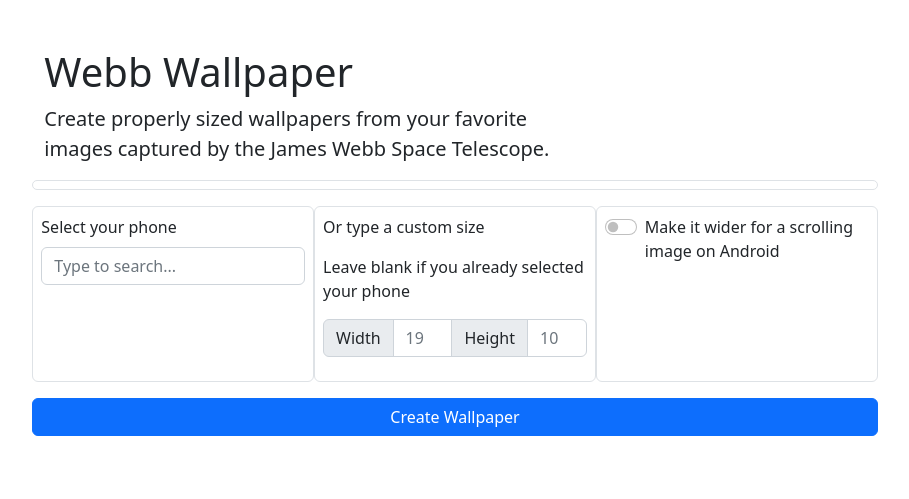
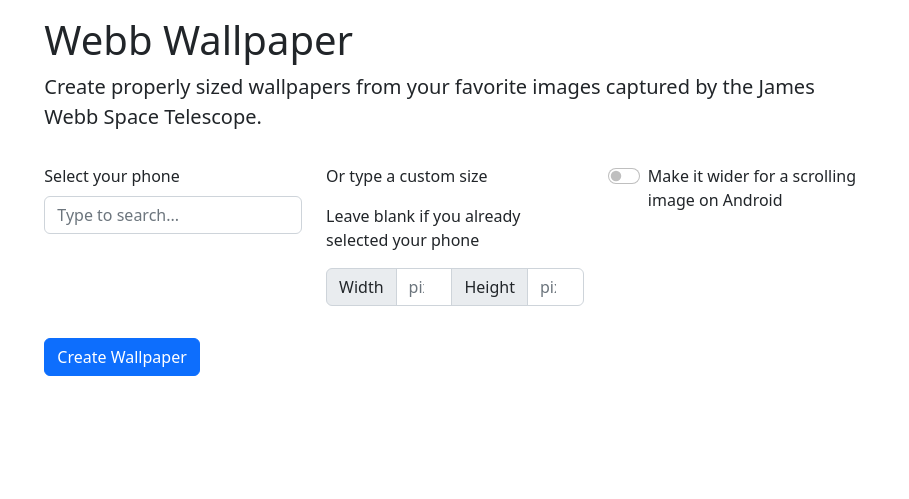
Before and after one commit to PicoPlanetDev/webb-wallpaper, a Flask app: page / in a window 1280 px wide. Shown: the top 499 px of the page, without its empty margins (185-1094 px from the left). Run offline with Flask 2, Linux system fonts and the light colour scheme.

Commit message:
Cleaned up layout

```diff
--- a/templates/index.html
+++ b/templates/index.html
@@ -15,30 +15,30 @@
 </head>
 
 <body>
-    <div class="col-lg-8 mx-auto p-3 py-md-5">
+    <div class="col-lg-8 mx-auto p-3">
         <main>
             <h1>Webb Wallpaper</h1>
-            <p class="fs-5 col-md-8">
+            <p class="fs-5">
                 Create properly sized wallpapers from your favorite images captured by the James Webb Space Telescope.
             </p>
-            <div class="row">
             <form role="form" action="get_image" method="post">
-                    <div class="row row-cols-4 border rounded pt-2">
+                <!-- Gallery image picker -->
+                <div class="row mb-3 px-1">
                     {% for name, path in images %}
-                        <div class="col text-truncate">
-                            <div class="form-check">
+                    <div class="col-sm-3 col-6 g-2">
                         <input class="btn-check" type="radio" name="gallery-radio" id="form-{{ name }}"
                             value="{{ name }}"></input>
                         <label class="btn btn-outline-primary p-1" for="form-{{ name }}">
                             <!-- {{ name }} -->
-                                    <img src="{{ path }}" class="img-thumbnail" width="100%">
+                            <img src="{{ path }}" style="border-radius: 0.25rem;" width="100%">
                         </label>
-                            </div>
                     </div>
                     {% endfor %}
                 </div>
+                <!-- Options row -->
                 <div class="row mb-3">
-                        <div class="col-sm-4 g-3 border rounded py-2">
+                    <!-- Phone picker -->
+                    <div class="col-sm-4">
                         <label for="exampleDataList" class="form-label">Select your phone</label>
                         <input class="form-control" list="datalistOptions" id="exampleDataList"
                             placeholder="Type to search..." name="phone">
@@ -48,30 +48,30 @@
                                 {% endfor %}
                         </datalist>
                     </div>
-                        <div class="col-sm-4 g-3 border rounded py-2">
+                    <!-- Resolution picker -->
+                    <div class="col-sm-4">
                         <p>Or type a custom size</p>
                         <p class="fw-lighter mb-3">Leave blank if you already selected your phone</p>
                         <div class="input-group mb-3">
                             <span class="input-group-text">Width</span>
-                                <input type="number" class="form-control" name="width" placeholder="1920">
+                            <input type="number" class="form-control" name="width" placeholder="pixels">
                             <span class="input-group-text">Height</span>
-                                <input type="number" class="form-control" name="height" placeholder="1080">
+                            <input type="number" class="form-control" name="height" placeholder="pixels">
                         </div>
                     </div>
-                        <div class="col-sm-4 g-3 border rounded py-2">
+                    <!-- Other image settings -->
+                    <div class="col-sm-4">
                         <div class="form-check form-switch">
-                                <input class="form-check-input" type="checkbox" role="switch"
-                                    id="flexSwitchCheckDefault" name="wide-image">
+                            <input class="form-check-input" type="checkbox" role="switch" id="flexSwitchCheckDefault"
+                                name="wide-image">
                             <label class="form-check-label" for="flexSwitchCheckDefault">Make it wider for a
                                 scrolling image on Android</label>
                         </div>
                     </div>
                 </div>
-                    <div class="row">
+                <!-- Submit button -->
                 <button type="submit" class="btn btn-primary">Create Wallpaper</button>
-                    </div>
             </form>
-            </div>
         </main>
     </div>
 </body>
```
Lines whose indentation alone changed are shown as unchanged.
